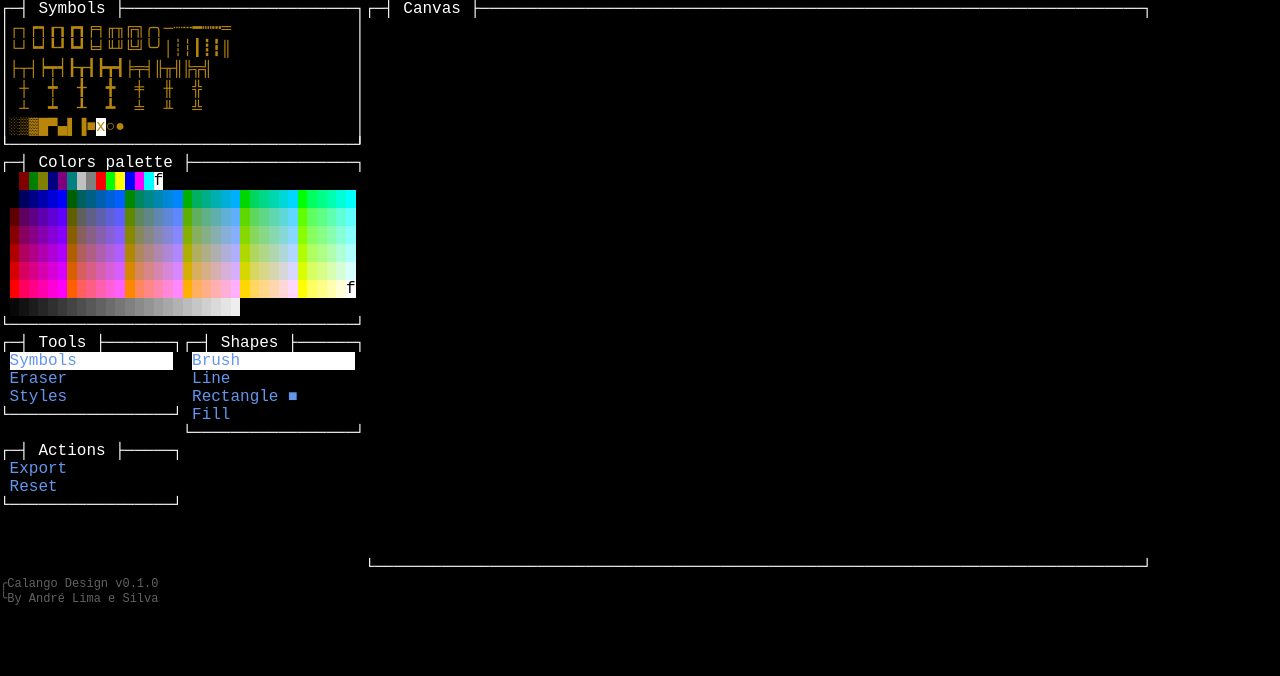
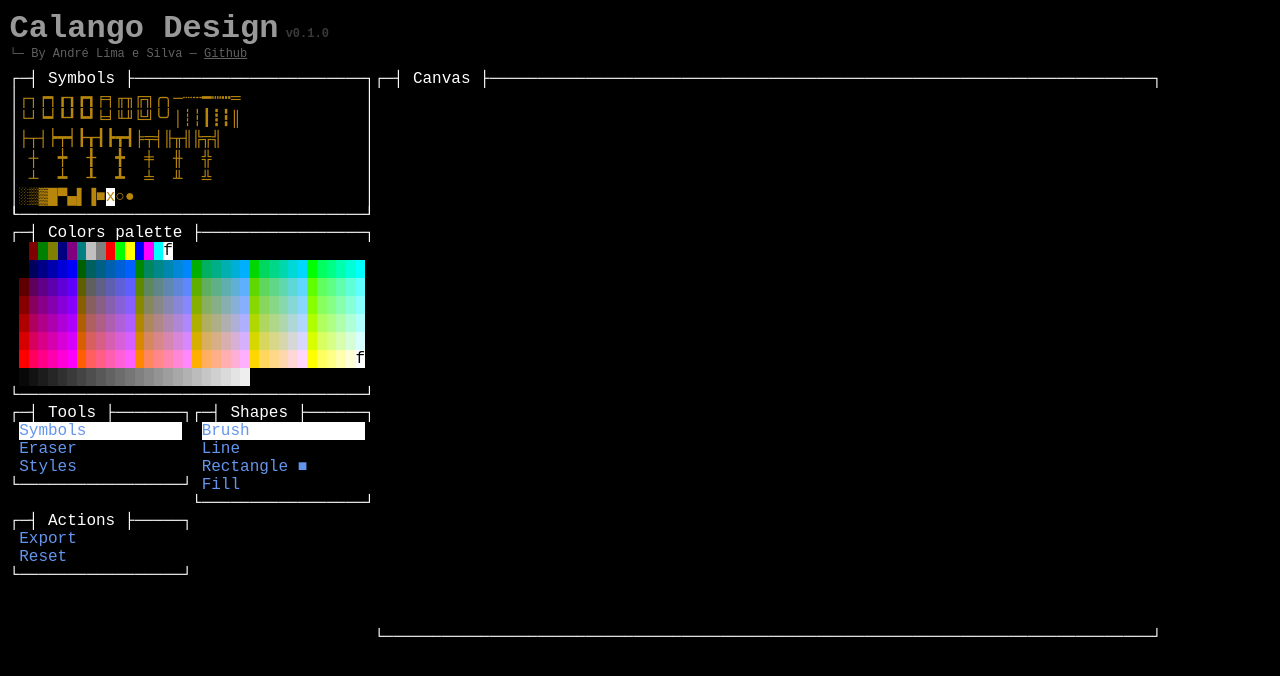
Before and after one commit to AndreLSilva/calango-design, a SvelteKit app: page / in a window 1280 px wide. Shown: the top 676 px of the page. Built offline with nearby package versions, Linux system fonts and the light colour scheme.

Commit message:
style: Updated page title and description

```diff
--- a/src/routes/+page.svelte
+++ b/src/routes/+page.svelte
@@ -29,6 +29,16 @@
   <title>Calango Design</title>
 </svelte:head>
 
+<div style:margin="1ch">
+  <!-- Title -->
+  <div style:padding-bottom="1ch">
+    <h1 class="title">Calango Design<span class="version-label">{" "}v0.1.0</span></h1>
+    <p class="version-label">
+      └─ By André Lima e Silva ─ <a href="https://github.com/AndreLSilva/calango-design/">Github</a>
+    </p>
+  </div>
+
+  <!-- Content -->
   <div style="display: flex;">
     <div>
       <SymbolsMenu />
@@ -42,10 +52,7 @@
 
     <Canvas width={80} height={30} />
   </div>
-
-<!-- Version label -->
-<pre class="version-label">╭Calango Design v0.1.0</pre>
-<pre class="version-label">╰By André Lima e Silva </pre>
+</div>
 
 <style>
   :global(html) {
@@ -78,13 +85,28 @@
     background: none;
   }
 
+  :global(a) {
+    color: inherit;
+  }
+
+  :global(p) {
+    margin: 0;
+  }
+
   :global(.white-space) {
     color: transparent;
     user-select: none;
   }
 
+  .title {
+    margin: 0;
+    opacity: 0.6;
+  }
+
   .version-label {
+    font-size: 0.75rem;
+    white-space: pre;
+
     opacity: 0.38;
-    font-size: 0.75rem;
   }
 </style>
```
Lines whose indentation alone changed are shown as unchanged.
